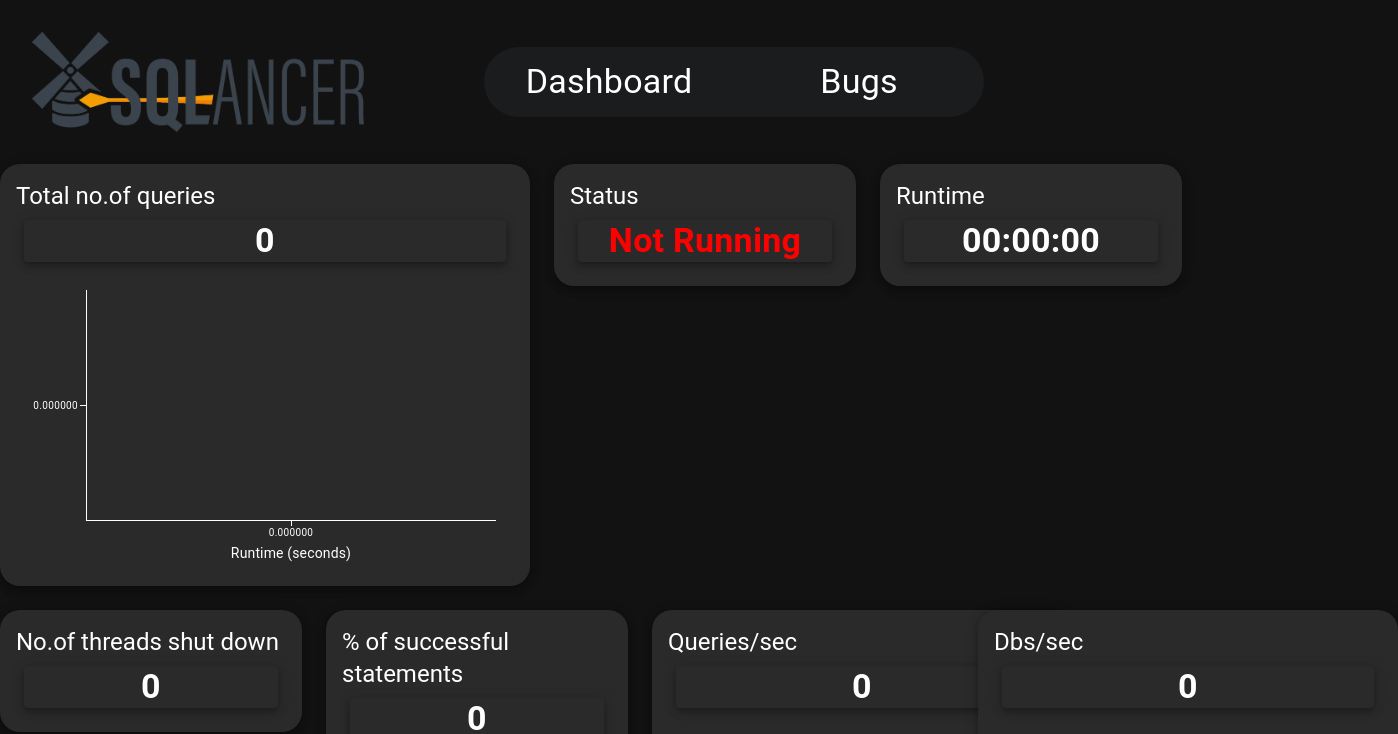
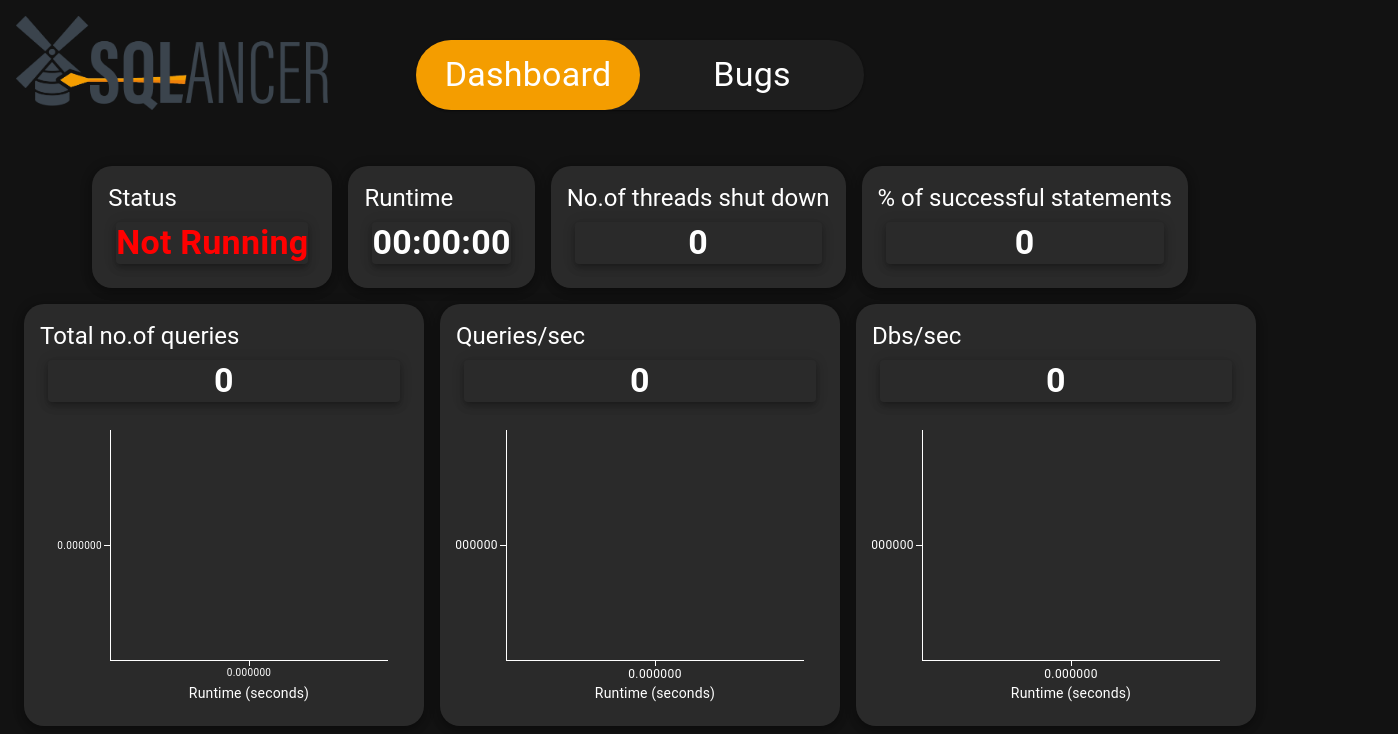
Before and after one commit to caitlyntang/CS3213-grp21-web-frontend, a React (Vite) app: page / in a window 1280 px wide. Shown: the top 734 px of the page, 1398 px wide, since content can reach past the window. Built offline with nearby package versions, Linux system fonts and the light colour scheme; no server answers; the HTML template or start-up script is replaced by a standard one.

Commit message:
change layout of dashboard page

```diff
--- a/src/components/GraphBox.jsx
+++ b/src/components/GraphBox.jsx
@@ -24,7 +24,7 @@ function GraphBox({ runtimeData, queryData, reset }) {
   }, [queryData]); // Update whenever new data is passed in
 
   return (
-    <Paper elevation={5} sx={{ borderRadius: 5, width: 530, padding: 2 }}>
+    <Paper elevation={5} sx={{ borderRadius: 5, width: '100%', minWidth: 400, padding: 2 }}>
       <Typography variant="h5">Total no.of queries</Typography>
       <Paper elevation={5} sx={{ margin: 1 }}>
         <Typography variant="h4" fontWeight="bold" textAlign="center">
@@ -51,9 +51,9 @@ function GraphBox({ runtimeData, queryData, reset }) {
             showMark: false, // Hide markers for the line
           },
         ]}
-        width={500}
         height={300}
         margin={{ left: 70, right: 20, top: 20, bottom: 50 }} // Adjust margins
+        sx={{ width: '100%' }} // Full width
       />
     </Paper>
   );
--- a/src/components/NavBar.jsx
+++ b/src/components/NavBar.jsx
@@ -1,53 +1,63 @@
-import { AppBar, Toolbar, Typography, Button, Container, Box } from "@mui/material";
-import { Link } from "react-router-dom";
-import React from 'react';
+import { Typography, Button, Paper } from "@mui/material";
+import { Link, useLocation } from "react-router-dom";
+import React from "react";
 
 function Navbar() {
+  const location = useLocation(); // Get the current route
+
   return (
-      <Box
+    <Paper
       sx={{
-          display: 'flex',
-          justifyContent: 'space-around', // Evenly space the buttons
-          alignItems: 'center',  // Center align items vertically
-          backgroundColor: '#1A1C1E',  // Background color of the NavBar
-
-          borderRadius: '100px',  // Rounded corners for the navbar
-          height: "70px",
-          width: '500px'  // Full width of the page
+        display: "flex",
+        justifyContent: "space-around", // Evenly space the buttons
+        alignItems: "center", // Center align items vertically
+        borderRadius: "100px", // Rounded corners for the navbar
+        height: "70px", // Fixed height for the navbar
+        width: "35%", // Fixed width for the navbar
+        maxWidth: "800px", // Maximum width for the navbar
+        minWidth: "400px", // Minimum width for the navbar
       }}
     >
       <Button
         component={Link}
-          to="/"  // Link to Dashboard
+        to="/" // Link to Dashboard
         color="inherit"
         sx={{
-            flex:1,
-            borderRadius: '100px', // Rounded corners for the button
-            padding: '8px 16px',  // Adjust padding for better button size
-            textTransform: 'none', // Keep text in normal case (no uppercase)
+          flex: 1,
+          height: "100%", // Make the button's height match the navbar's height
+          borderRadius: "100px", // Rounded corners for the button
+          padding: "0 16px", // Remove vertical padding, keep horizontal padding
+          textTransform: "none", // Keep text in normal case (no uppercase)
+          backgroundColor: location.pathname === "/" ? "primary.main" : "transparent", // Highlight active tab
+          color: location.pathname === "/" ? "white" : "inherit", // Change text color for active tab
+          display: "flex",
+          alignItems: "center", // Center align text vertically
+          justifyContent: "center", // Center align text horizontally
         }}
       >
-          <Typography variant="h4">
-            Dashboard
-          </Typography>
+        <Typography variant="h4">Dashboard</Typography>
       </Button>
 
       <Button
         component={Link}
-          to="/bugs"  // Link to Bugs
+        to="/bugs" // Link to Bugs
         color="inherit"
         sx={{
-            flex:1,
-            borderRadius: '100px', // Rounded corners for the button
-            padding: '8px 16px',  // Adjust padding for better button size
-            textTransform: 'none', // Keep text in normal case (no uppercase)
+          flex: 1,
+          height: "100%", // Make the button's height match the navbar's height
+          borderRadius: "100px", // Rounded corners for the button
+          padding: "0 16px", // Remove vertical padding, keep horizontal padding
+          textTransform: "none", // Keep text in normal case (no uppercase)
+          backgroundColor: location.pathname === "/bugs" ? "primary.main" : "transparent", // Highlight active tab
+          color: location.pathname === "/bugs" ? "white" : "inherit", // Change text color for active tab
+          display: "flex",
+          alignItems: "center", // Center align text vertically
+          justifyContent: "center", // Center align text horizontally
         }}
       >
-          <Typography variant="h4">
-            Bugs
-          </Typography>
+        <Typography variant="h4">Bugs</Typography>
       </Button>
-      </Box>
+    </Paper>
   );
 }
 
--- a/src/components/SlidingGraphBox.jsx
+++ b/src/components/SlidingGraphBox.jsx
@@ -30,7 +30,7 @@ export default function SlidingGraphBox({ title, xAxisData, yAxisData, reset })
   }, [yAxisData]); // Trigger updates only when yAxisData changes
 
   return (
-    <Paper elevation={5} sx={{ borderRadius: 5, width: 420, padding: 2 }}>
+    <Paper elevation={5} sx={{ borderRadius: 5, width: '100%', minWidth: 400, padding: 2 }}>
       <Typography variant="h5">{title}</Typography>
       <Paper elevation={5} sx={{ margin: 1 }}>
         <Typography variant="h4" fontWeight="bold" textAlign="center">
@@ -38,8 +38,7 @@ export default function SlidingGraphBox({ title, xAxisData, yAxisData, reset })
         </Typography>
       </Paper>
       <LineChart skipAnimation
-        width={400}
-        height={300}
+        height={300} // Set height for the chart
         xAxis={[{ data: xLabels, label: 'Runtime (seconds)', min: xLabels[0] }]} // Use runtime as x-axis
         series={[
           {
@@ -49,6 +48,7 @@ export default function SlidingGraphBox({ title, xAxisData, yAxisData, reset })
           },
         ]}
         margin={{ left: 50, right: 20, top: 20, bottom: 50 }} // Adjust margins
+        sx={{ width: '100%' }} // Full width
       />
     </Paper>
   );
--- a/src/components/StatBox.jsx
+++ b/src/components/StatBox.jsx
@@ -4,7 +4,7 @@ import React from "react";
 
 function StatBox({title, data}) {
     return (
-        <Paper elevation={5} sx={{borderRadius:5, maxWidth:500, padding:2}} >
+        <Paper elevation={5} sx={{borderRadius:5, width: '100%', padding:2}} >
             <Typography variant='h5' >
             {title}
             </Typography>
--- a/src/components/TopBar.jsx
+++ b/src/components/TopBar.jsx
@@ -1,20 +1,44 @@
-import { Stack } from '@mui/material';
-import Box from '@mui/material/Box';
-import logo from "../assets/sqlancer_logo.png"
+import { Box } from '@mui/material';
+import logo from "../assets/sqlancer_logo.png";
 import NavBar from './NavBar';
 
+function TopBar() {
+  return (
+    <Box sx={{ position: 'relative', width: '100%', height: '150px' }}>
+      {/* Logo in the top-left corner */}
+      <Box
+        sx={{
+          position: 'absolute',
+          top: 0,
+          left: 0,
+          padding: 2, // Add some padding around the logo
+          alignItems: 'center',
+        }}
+      >
+        <img
+          src={logo}
+          alt="SQLancer Logo"
+          style={{
+            height: 'auto',
+            maxWidth: '25%',
+            minWidth: '300px',
+          }}
+        />
+      </Box>
 
-function TopBar() {
-    return(
-        <Box sx={{display:'flex', margin:4}}>
-            <Stack direction="row" spacing={15} alignItems={'center'}>
-                <img src={logo} alt='sqlancer logo' style={{ width: 'auto', height: '100px' }}/>
+      {/* Navbar centered horizontally */}
+      <Box
+        sx={{
+          display: 'flex',
+          justifyContent: 'center', // Center horizontally
+          alignItems: 'center', // Center vertically within the height of the container
+          height: '100%', // Take full height of the container
+        }}
+      >
+        <NavBar />
+      </Box>
+    </Box>
+  );
+}
 
-                    <NavBar/>
-
-            </Stack>
-        </Box>
-
-    )
-}
-export default TopBar
+export default TopBar;
--- a/src/pages/dashboard.jsx
+++ b/src/pages/dashboard.jsx
@@ -2,7 +2,7 @@ import React, { useEffect, useState } from 'react';
 import StatBox from '../components/StatBox';
 import GraphBox from '../components/GraphBox';
 import SlidingGraphBox from '../components/SlidingGraphBox';
-import { Grid2 } from '@mui/material';
+import { Grid2 , Box } from '@mui/material';
 import SocketService from '../utils/socketService';
 
 function Dashboard() {
@@ -58,15 +58,9 @@ function Dashboard() {
   };
 
   return (
-    <Grid2 container spacing={3}>
-      <Grid2>
-        <GraphBox
-          runtimeData={sqlancerStatus.runtime} // Pass runtime directly
-          queryData={statistics.queries} // Pass queries directly
-          reset={resetGraphs} // Pass reset flag
-        />
-      </Grid2>
-      <Grid2 size={3}>
+    <Box sx={{ width: '100%'}}>
+      <Grid2 container spacing={2} justifyContent="center" padding={2} >
+        <Grid2 item xs={12} sm={6} md={3}>
           <StatBox
             title="Status"
             data={
@@ -81,19 +75,26 @@ function Dashboard() {
             }
           />
         </Grid2>
-      <Grid2 size={3}>
+        <Grid2 item xs={12} sm={6} md={3} >
           <StatBox
             title="Runtime"
             data={sqlancerStatus.running ? formatRuntime(sqlancerStatus.runtime) : '00:00:00'}
           />
         </Grid2>
-      <Grid2 size={3}>
+        <Grid2 item xs={12} sm={6} md={3}>
           <StatBox title="No.of threads shut down" data={statistics.shutDown} />
         </Grid2>
-      <Grid2 size={3}>
+        <Grid2 item xs={12} sm={6} md={3}>
           <StatBox title="% of successful statements" data={statistics.successfulStatements} />
         </Grid2>
-      <Grid2 size={3}>
+        <Grid2 item xs={12} sm={6} md={4}>
+          <GraphBox
+            runtimeData={sqlancerStatus.runtime} // Pass runtime directly
+            queryData={statistics.queries} // Pass queries directly
+            reset={resetGraphs} // Pass reset flag
+          />
+        </Grid2>
+        <Grid2 item xs={12} sm={6} md={4}>
           <SlidingGraphBox
             title="Queries/sec"
             yAxisData={statistics.throughput} // Pass throughput directly
@@ -101,7 +102,7 @@ function Dashboard() {
             reset={resetGraphs} // Pass reset flag
           />
         </Grid2>
-      <Grid2 size={3}>
+        <Grid2 item xs={12} sm={6} md={4}>
           <SlidingGraphBox
             title="Dbs/sec"
             yAxisData={statistics.throughputDbs} // Pass throughput directly
@@ -110,6 +111,7 @@ function Dashboard() {
           />
         </Grid2>
       </Grid2>
+    </Box>
   );
 }
 
--- a/src/theme.js
+++ b/src/theme.js
@@ -1,11 +1,12 @@
 import { createTheme } from "@mui/material/styles";
 
-
-
 const darkTheme = createTheme({
-    palette: {
-      mode: 'dark',
+  palette: {
+    mode: 'dark',
+    primary: {
+      main: '#F49D00', // Replace with the primary color of the SQLancer logo
     },
-  });
+  },
+});
 
 export default darkTheme
```
Lines whose indentation alone changed are shown as unchanged.
